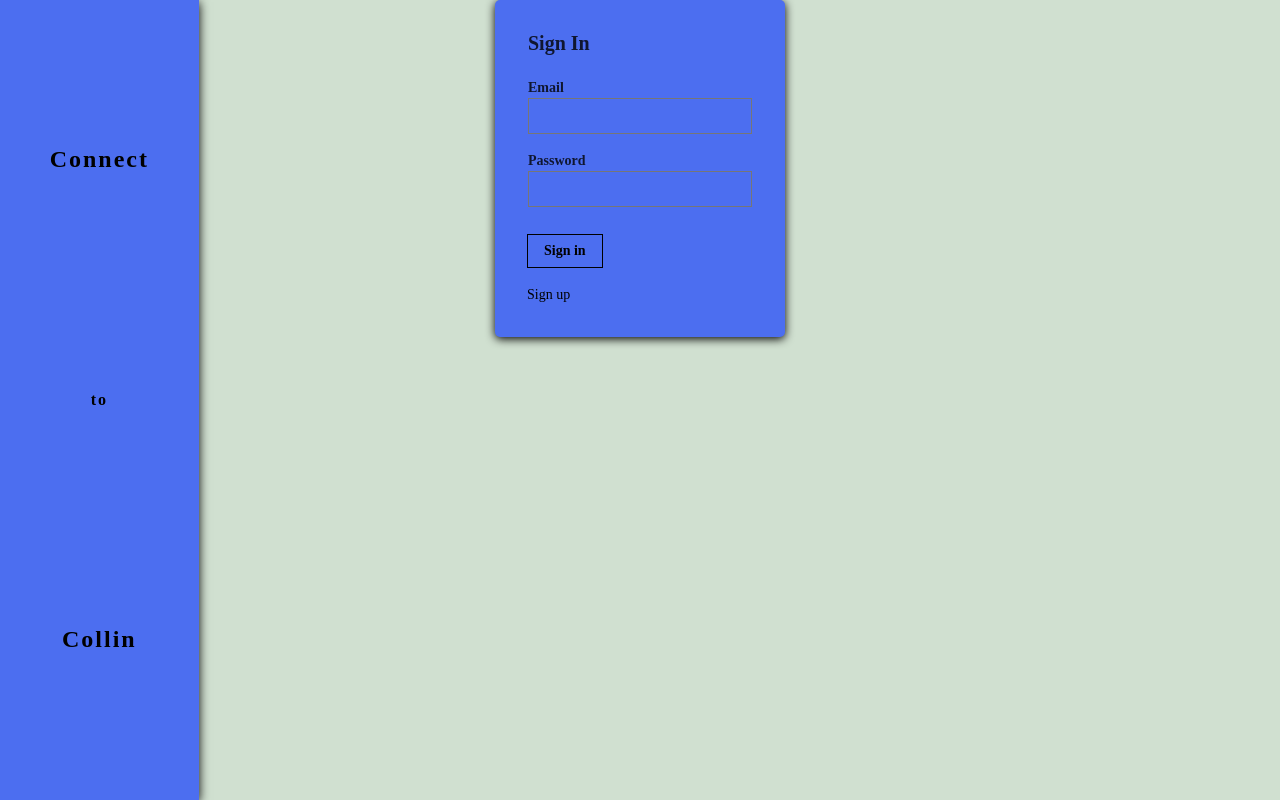
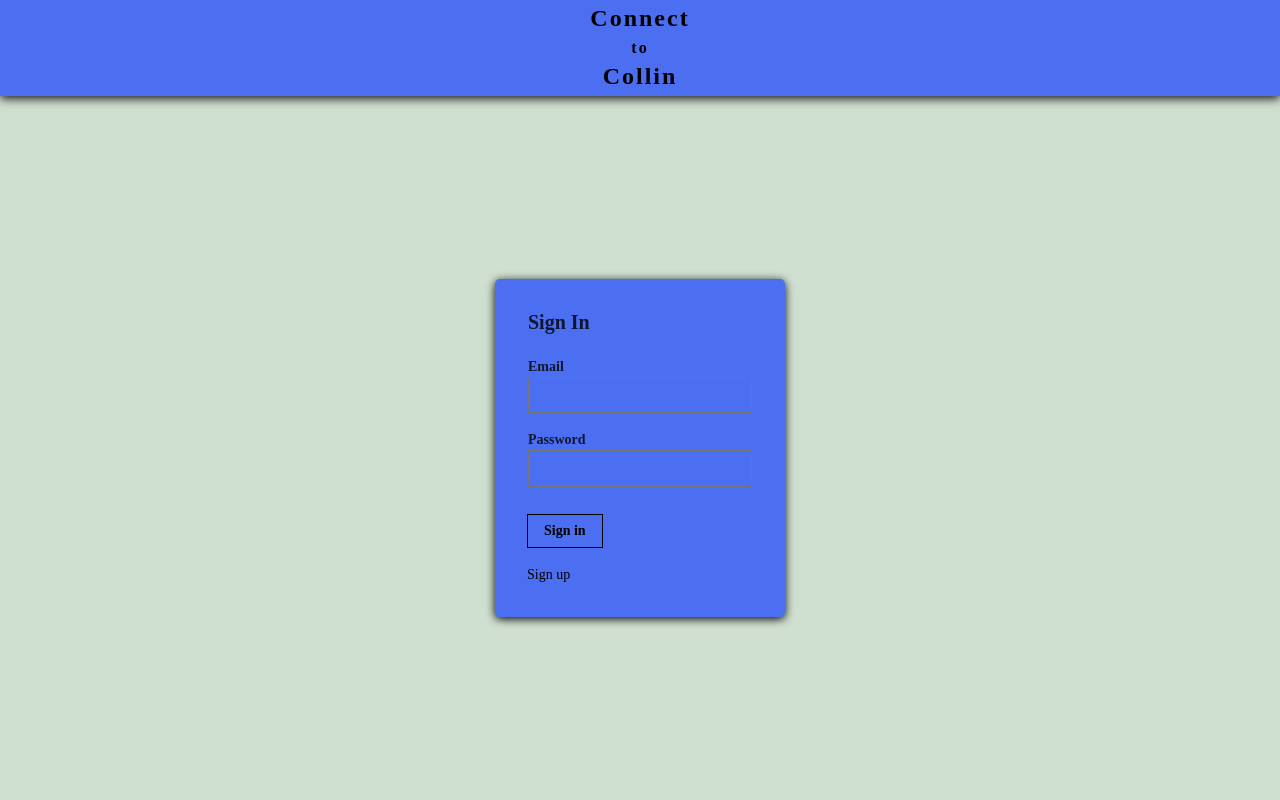
Before and after one commit to HiMyNameIsCollin/c2cChat, a React (Create React App) app in the folder client/: page / in a window 1280 px wide. Built offline with nearby package versions, Linux system fonts and the light colour scheme.

Commit message:
Production RD 100

```diff
--- a/client/src/App.sass
+++ b/client/src/App.sass
@@ -82,7 +82,7 @@ html
   grid-row: 1/2
   height: 100%
   -web-kit-position: sticky
-  position: fixed
+  position: relative
   z-index: 1
   span
     color: black
@@ -178,7 +178,7 @@ html
     grid-row: 3/4
     height: 100%
     padding: 0 .4em .4em .4em
-    position: fixed
+    position: relative
     width: 100%
     input
       border-radius: 5px
```
